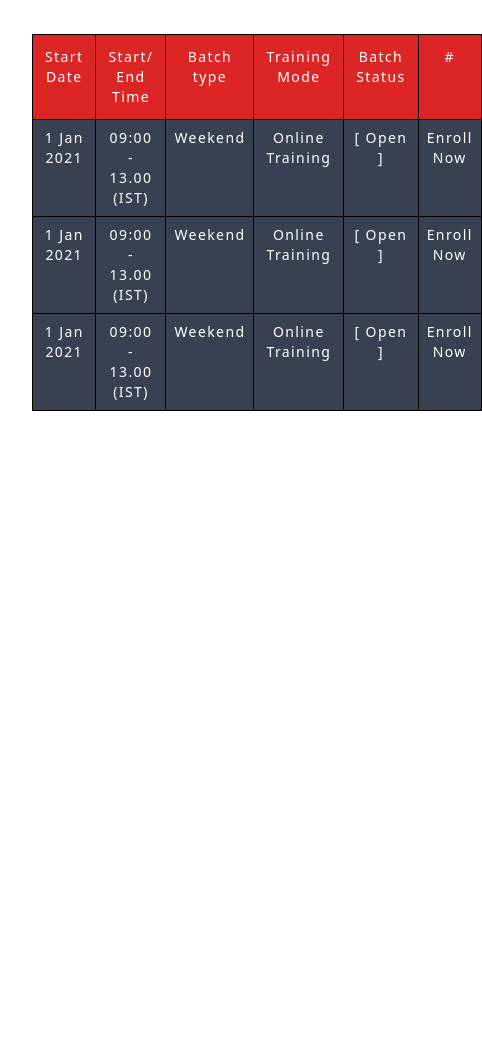
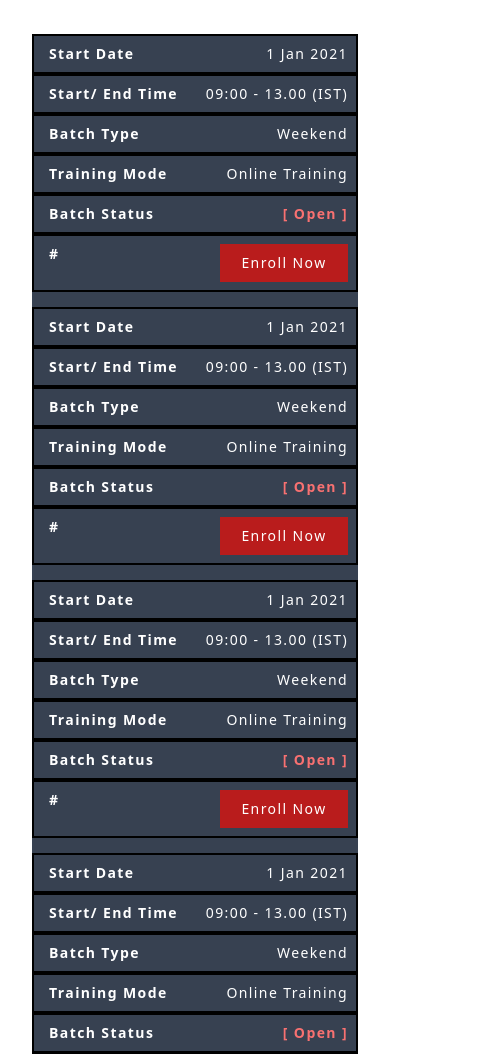
Before and after one commit to kartik9767/html, a plain HTML site: page table-responsive-with-tailwind/responsive-table-using-tailwind.html in a window 390 px wide. Shown: the part 46-1100 px from the top of the page, 482 px wide, since content can reach past the window. Before the commit the page ends 844 px from the top, so only its background shows below. Drawn offline with nearby package versions, Linux system fonts and the light colour scheme.

Commit message:
table responsive using tailwind partially completed

```diff
--- a/table-responsive-with-tailwind/responsive-table-using-tailwind.html
+++ b/table-responsive-with-tailwind/responsive-table-using-tailwind.html
@@ -8,12 +8,42 @@
       href="https://unpkg.com/tailwindcss@^1.0/dist/tailwind.min.css"
       rel="stylesheet"
     />
-    <link rel="stylesheet" href="style.css" />
+
     <style>
       * {
         margin: 0;
         padding: 0;
         box-sizing: border-box;
+      }
+      @media (max-width: 768px) {
+        .table thead {
+          display: none;
+        }
+        .table,
+        .table tbody,
+        .table tr,
+        .table td {
+          display: block;
+          width: 100%;
+        }
+        .table tr {
+          margin-bottom: 15px;
+        }
+        .table tbody tr td {
+          text-align: right;
+          padding-left: 50%;
+          position: relative;
+        }
+        .table td:before {
+          content: attr(data-label);
+          position: absolute;
+          left: 0;
+          width: 50%;
+          padding-left: 15px;
+          font-weight: 600;
+          font-size: 14px;
+          text-align: left;
+        }
       }
     </style>
 
@@ -26,149 +56,212 @@
         <thead class="bg-red-600">
           <tr>
             <th
-              class="text-sm text-white font-medium tracking-widest bg-slate-100 opacity-100 px-3 py-3 align-top border border-solid border-black"
+              class="text-sm text-white font-medium tracking-widest bg-slate-100 opacity-100 px-3 py-3 align-top border-2 border-solid border-black"
             >
               Start Date
             </th>
             <th
-              class="text-sm text-white font-medium tracking-widest bg-slate-100 opacity-100 px-3 py-3 align-top border border-solid border-black"
+              class="text-sm text-white font-medium tracking-widest bg-slate-100 opacity-100 px-3 py-3 align-top border-2 border-solid border-black"
             >
               Start/ End Time
             </th>
             <th
-              class="text-sm text-white font-medium tracking-widest bg-slate-100 opacity-100 px-3 py-3 align-top border border-solid border-black"
+              class="text-sm text-white font-medium tracking-widest bg-slate-100 opacity-100 px-3 py-3 align-top border-2 border-solid border-black"
             >
               Batch type
             </th>
             <th
-              class="text-sm text-white font-medium tracking-widest bg-slate-100 opacity-100 px-3 py-3 align-top border border-solid border-black"
+              class="text-sm text-white font-medium tracking-widest bg-slate-100 opacity-100 px-3 py-3 align-top border-2 border-solid border-black"
             >
               Training Mode
             </th>
             <th
-              class="text-sm text-white font-medium tracking-widest bg-slate-100 opacity-100 px-3 py-3 align-top border border-solid border-black"
+              class="text-sm text-white font-medium tracking-widest bg-slate-100 opacity-100 px-3 py-3 align-top border-2 border-solid border-black"
             >
               Batch Status
             </th>
             <th
-              class="text-sm text-white font-medium tracking-widest text-slate-100 opacity-100 px-3 py-3 align-top border border-solid border-black"
+              class="text-sm text-white font-medium tracking-widest text-slate-100 opacity-100 px-3 py-3 align-top border-2 border-solid border-black"
             >
               #
             </th>
           </tr>
         </thead>
-        <tbody>
+        <tbody class="bg-gray-700">
           <tr class="">
             <td
-              class="bg-gray-700 text-sm text-center font-normal tracking-widest text-white px-2 py-2 align-top border-slate-900 border border-solid border-black"
+              data-label="Start Date"
+              class="text-sm text-center font-normal tracking-widest text-white px-2 py-2 align-top border-slate-900 border-2 border-solid border-black"
             >
               1 Jan 2021
             </td>
             <td
               data-label="Start/ End Time"
-              class="bg-gray-700 text-sm text-center font-normal tracking-widest text-white px-2 py-2 align-top border-slate-900 border border-solid border-black"
+              class="text-sm text-center font-normal tracking-widest text-white px-2 py-2 align-top border-slate-900 border-2 border-solid border-black"
             >
               09:00 - 13.00 (IST)
             </td>
             <td
               data-label="Batch Type"
-              class="bg-gray-700 text-sm text-center font-normal tracking-widest text-white px-2 py-2 align-top border-slate-900 border border-solid border-black"
+              class="text-sm text-center font-normal tracking-widest text-white px-2 py-2 align-top border-slate-900 border-2 border-solid border-black"
             >
               Weekend
             </td>
             <td
               data-label="Training Mode"
-              class="bg-gray-700 text-sm text-center font-normal tracking-widest text-white px-2 py-2 align-top border-slate-900 border border-solid border-black"
+              class="text-sm text-center font-normal tracking-widest text-white px-2 py-2 align-top border-slate-900 border-2 border-solid border-black"
             >
               Online Training
             </td>
             <td
               data-label="Batch Status"
-              class="bg-gray-700 text-sm text-center font-normal tracking-widest text-white px-2 py-2 align-top border-slate-900 border border-solid border-black"
+              class="text-sm text-center font-normal tracking-widest text-white px-2 py-2 align-top border-slate-900 border-2 border-solid border-black"
             >
-              <span class="text_open">[ Open ]</span>
+              <span class="font-sm font-bold tracking-widest text-red-400"
+                >[ Open ]</span
+              >
             </td>
             <td
               data-label="#"
-              class="bg-gray-700 text-sm text-center font-normal tracking-widest text-white px-2 py-2 align-top border-slate-900 border border-solid border-black"
+              class="text-sm text-center font-normal tracking-widest text-white px-2 py-2 align-top border-slate-900 border-2 border-solid border-black"
             >
-              <a href="#" class="btn">Enroll Now</a>
+              <a
+                href="#"
+                class="w-32 decoration-0 leading-9 inline-block bg-red-700 font-medium text-white text-center align-middle select-none border border-solid border-transparent font-sm opacity-100"
+                >Enroll Now</a
+              >
             </td>
           </tr>
-
           <tr class="">
             <td
-              class="bg-gray-700 text-sm text-center font-normal tracking-widest text-white px-2 py-2 align-top border-slate-900 border border-solid border-black"
+              data-label="Start Date"
+              class="text-sm text-center font-normal tracking-widest text-white px-2 py-2 align-top border-slate-900 border-2 border-solid border-black"
             >
               1 Jan 2021
             </td>
             <td
               data-label="Start/ End Time"
-              class="bg-gray-700 text-sm text-center font-normal tracking-widest text-white px-2 py-2 align-top border-slate-900 border border-solid border-black"
+              class="text-sm text-center font-normal tracking-widest text-white px-2 py-2 align-top border-slate-900 border-2 border-solid border-black"
             >
               09:00 - 13.00 (IST)
             </td>
             <td
               data-label="Batch Type"
-              class="bg-gray-700 text-sm text-center font-normal tracking-widest text-white px-2 py-2 align-top border-slate-900 border border-solid border-black"
+              class="text-sm text-center font-normal tracking-widest text-white px-2 py-2 align-top border-slate-900 border-2 border-solid border-black"
             >
               Weekend
             </td>
             <td
               data-label="Training Mode"
-              class="bg-gray-700 text-sm text-center font-normal tracking-widest text-white px-2 py-2 align-top border-slate-900 border border-solid border-black"
+              class="text-sm text-center font-normal tracking-widest text-white px-2 py-2 align-top border-slate-900 border-2 border-solid border-black"
             >
               Online Training
             </td>
             <td
               data-label="Batch Status"
-              class="bg-gray-700 text-sm text-center font-normal tracking-widest text-white px-2 py-2 align-top border-slate-900 border border-solid border-black"
+              class="text-sm text-center font-normal tracking-widest text-white px-2 py-2 align-top border-slate-900 border-2 border-solid border-black"
             >
-              <span class="text_open">[ Open ]</span>
+              <span class="font-sm font-bold tracking-widest text-red-400"
+                >[ Open ]</span
+              >
             </td>
             <td
               data-label="#"
-              class="bg-gray-700 text-sm text-center font-normal tracking-widest text-white px-2 py-2 align-top border-slate-900 border border-solid border-black"
+              class="text-sm text-center font-normal tracking-widest text-white px-2 py-2 align-top border-slate-900 border-2 border-solid border-black"
             >
-              <a href="#" class="btn">Enroll Now</a>
+              <a
+                href="#"
+                class="w-32 decoration-0 leading-9 inline-block bg-red-700 font-medium text-white text-center align-middle select-none border border-solid border-transparent font-sm opacity-100"
+                >Enroll Now</a
+              >
             </td>
           </tr>
-
           <tr class="">
             <td
-              class="bg-gray-700 text-sm text-center font-normal tracking-widest text-white px-2 py-2 align-top border-slate-900 border border-solid border-black"
+              data-label="Start Date"
+              class="text-sm text-center font-normal tracking-widest text-white px-2 py-2 align-top border-slate-900 border-2 border-solid border-black"
             >
               1 Jan 2021
             </td>
             <td
               data-label="Start/ End Time"
-              class="bg-gray-700 text-sm text-center font-normal tracking-widest text-white px-2 py-2 align-top border-slate-900 border border-solid border-black"
+              class="text-sm text-center font-normal tracking-widest text-white px-2 py-2 align-top border-slate-900 border-2 border-solid border-black"
             >
               09:00 - 13.00 (IST)
             </td>
             <td
               data-label="Batch Type"
-              class="bg-gray-700 text-sm text-center font-normal tracking-widest text-white px-2 py-2 align-top border-slate-900 border border-solid border-black"
+              class="text-sm text-center font-normal tracking-widest text-white px-2 py-2 align-top border-slate-900 border-2 border-solid border-black"
             >
               Weekend
             </td>
             <td
               data-label="Training Mode"
-              class="bg-gray-700 text-sm text-center font-normal tracking-widest text-white px-2 py-2 align-top border-slate-900 border border-solid border-black"
+              class="text-sm text-center font-normal tracking-widest text-white px-2 py-2 align-top border-slate-900 border-2 border-solid border-black"
             >
               Online Training
             </td>
             <td
               data-label="Batch Status"
-              class="bg-gray-700 text-sm text-center font-normal tracking-widest text-white px-2 py-2 align-top border-slate-900 border border-solid border-black"
+              class="text-sm text-center font-normal tracking-widest text-white px-2 py-2 align-top border-slate-900 border-2 border-solid border-black"
             >
-              <span class="text_open">[ Open ]</span>
+              <span class="font-sm font-bold tracking-widest text-red-400"
+                >[ Open ]</span
+              >
             </td>
             <td
               data-label="#"
-              class="bg-gray-700 text-sm text-center font-normal tracking-widest text-white px-2 py-2 align-top border-slate-900 border border-solid border-black"
+              class="text-sm text-center font-normal tracking-widest text-white px-2 py-2 align-top border-slate-900 border-2 border-solid border-black"
             >
-              <a href="#" class="btn">Enroll Now</a>
+              <a
+                href="#"
+                class="w-32 decoration-0 leading-9 inline-block bg-red-700 font-medium text-white text-center align-middle select-none border border-solid border-transparent font-sm opacity-100"
+                >Enroll Now</a
+              >
+            </td>
+          </tr>
+          <tr class="">
+            <td
+              data-label="Start Date"
+              class="text-sm text-center font-normal tracking-widest text-white px-2 py-2 align-top border-slate-900 border-2 border-solid border-black"
+            >
+              1 Jan 2021
+            </td>
+            <td
+              data-label="Start/ End Time"
+              class="text-sm text-center font-normal tracking-widest text-white px-2 py-2 align-top border-slate-900 border-2 border-solid border-black"
+            >
+              09:00 - 13.00 (IST)
+            </td>
+            <td
+              data-label="Batch Type"
+              class="text-sm text-center font-normal tracking-widest text-white px-2 py-2 align-top border-slate-900 border-2 border-solid border-black"
+            >
+              Weekend
+            </td>
+            <td
+              data-label="Training Mode"
+              class="text-sm text-center font-normal tracking-widest text-white px-2 py-2 align-top border-slate-900 border-2 border-solid border-black"
+            >
+              Online Training
+            </td>
+            <td
+              data-label="Batch Status"
+              class="text-sm text-center font-normal tracking-widest text-white px-2 py-2 align-top border-slate-900 border-2 border-solid border-black"
+            >
+              <span class="font-sm font-bold tracking-widest text-red-400"
+                >[ Open ]</span
+              >
+            </td>
+            <td
+              data-label="#"
+              class="text-sm text-center font-normal tracking-widest text-white px-2 py-2 align-top border-slate-900 border-2 border-solid border-black"
+            >
+              <a
+                href="#"
+                class="w-32 decoration-0 leading-9 inline-block bg-red-700 font-medium text-white text-center align-middle select-none border border-solid border-transparent font-sm opacity-100"
+                >Enroll Now</a
+              >
             </td>
           </tr>
         </tbody>
--- a/table-responsive-with-tailwind/style.css
+++ /dev/null
@@ -1,7 +0,0 @@
-@tailwind base;
-@tailwind components;
-@tailwind utilities;
-
-.table thead tr th {
-  @apply font-base font-slate-50;
-}
```
